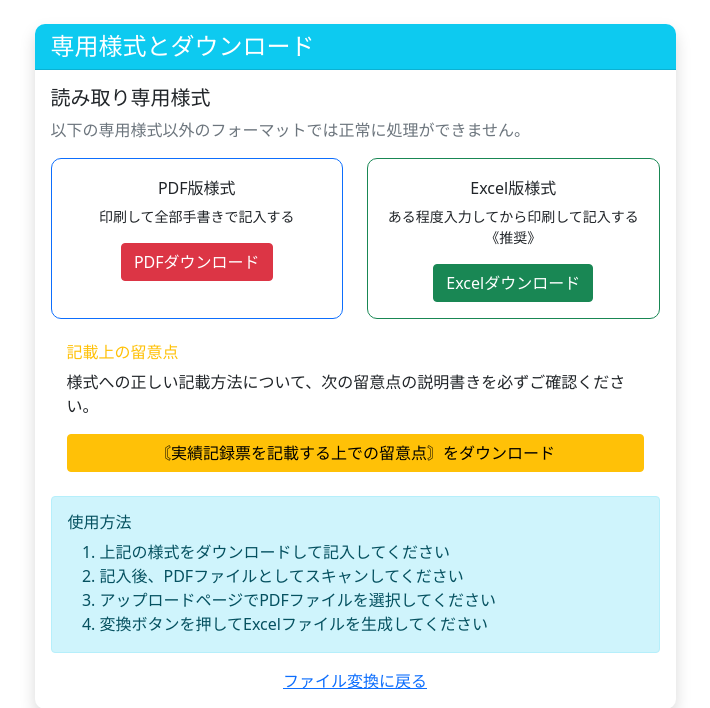
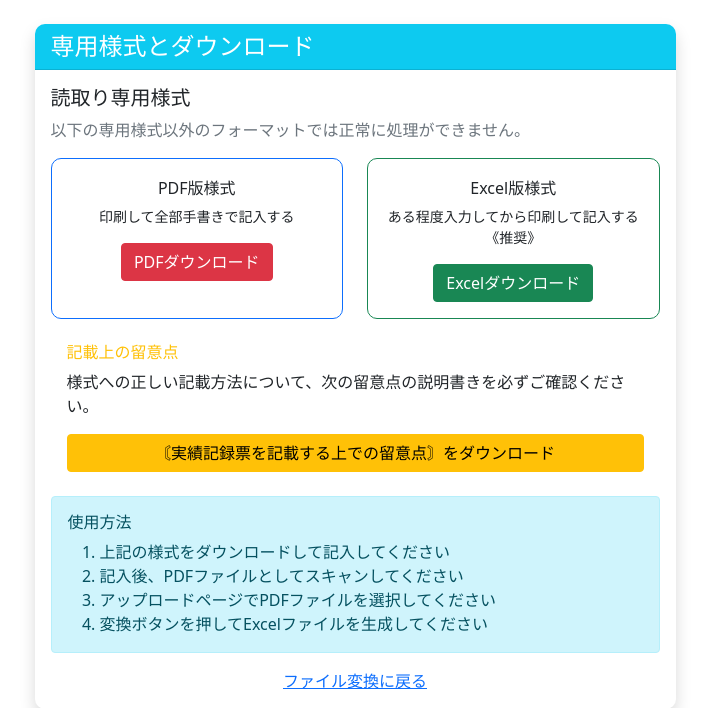
Before and after one commit to kei-a11y/b_ocr, a Django app: page /format/ in a window 1280 px wide. Shown: the part 56-764 px from the top of the page, without its empty margins (285-995 px from the left). Run offline with Django 5.2, Linux system fonts and the light colour scheme; some libraries are stand-ins or nearby versions.

Commit message:
Update format_info.html

```diff
--- a/ocr/templates/B_ocr/format_info.html
+++ b/ocr/templates/B_ocr/format_info.html
@@ -14,7 +14,7 @@
                 <div class="row">
                     <div class="col-md-12">
                         <div class="mb-2">
-                            <h5>読み取り専用様式</h5>
+                            <h5>読取り専用様式</h5>
                             <p class="text-muted">
                                 以下の専用様式以外のフォーマットでは正常に処理ができません。
                             </p>
```
